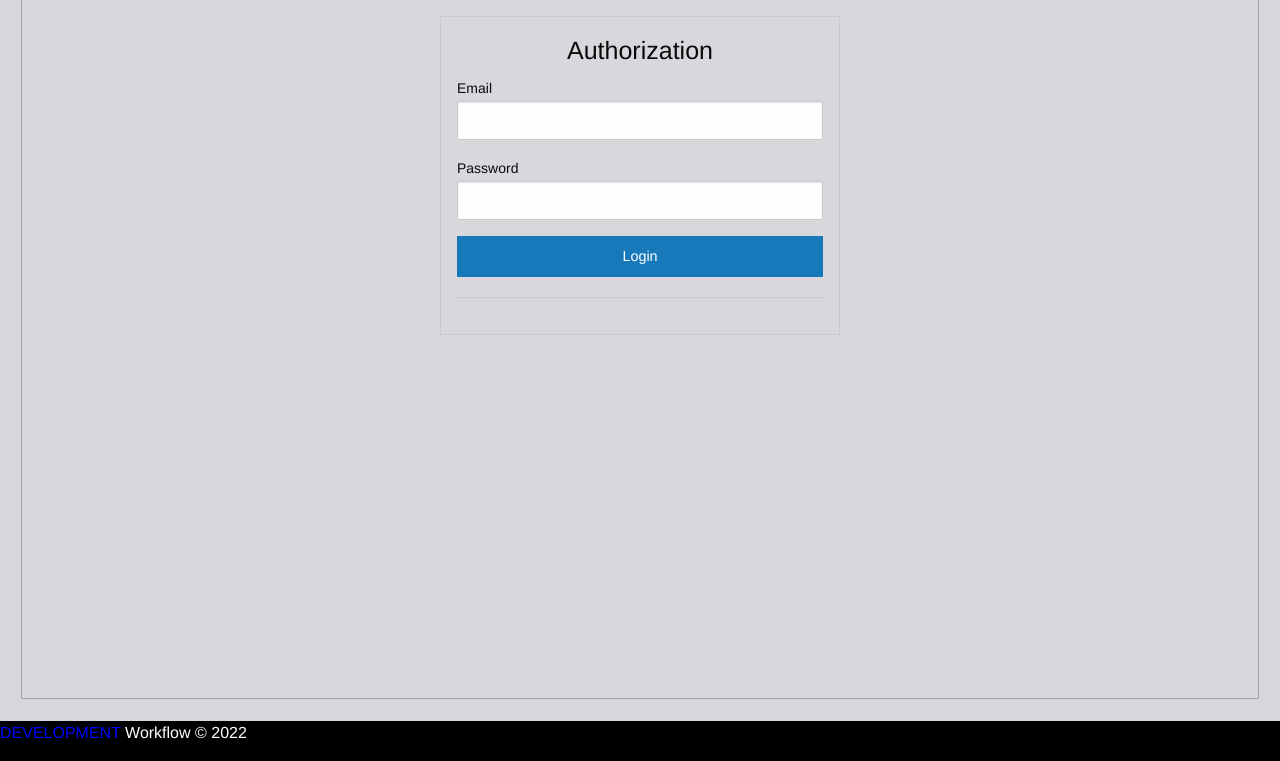
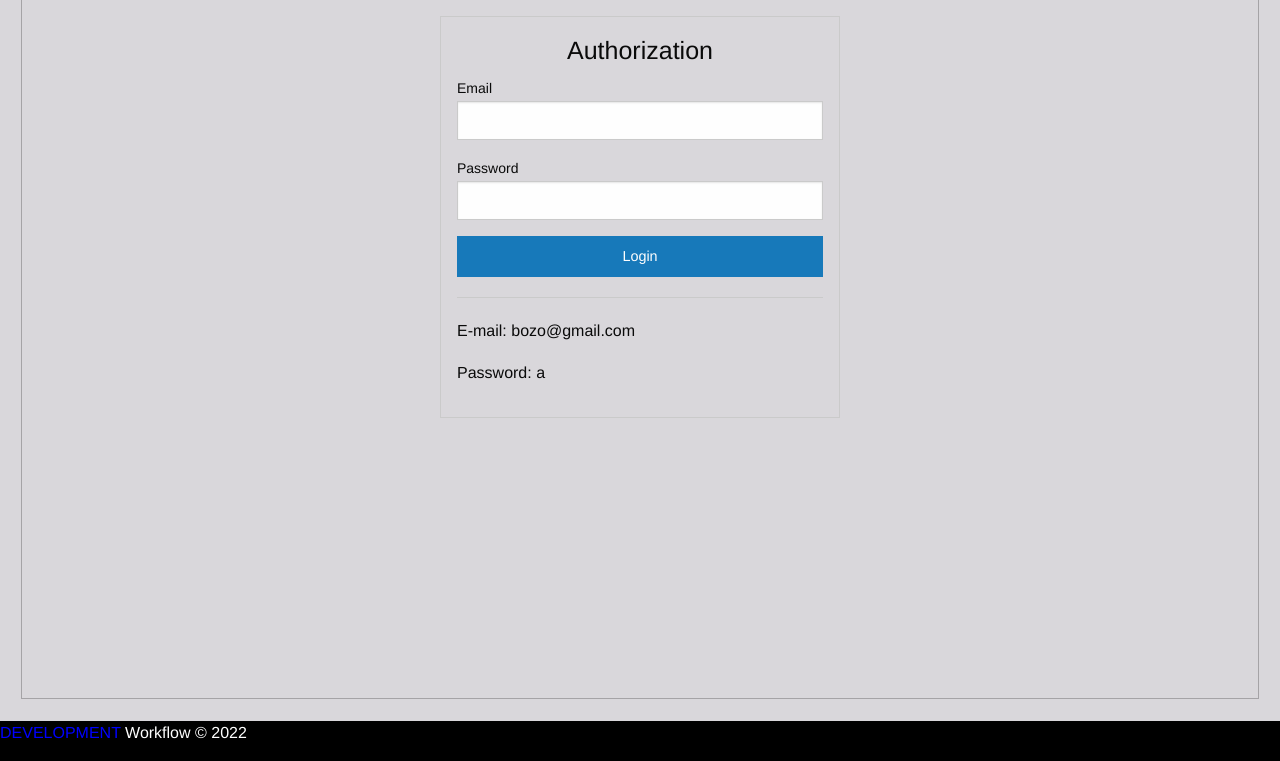
Before and after one commit to mbozic987/ZavrsniRadPP24, a PHP site: page /login in a window 1280 px wide. Shown: the part 62-823 px from the top of the page. Run offline with PHP 8.4, Linux system fonts and the light colour scheme; some libraries are stand-ins or nearby versions.

Commit message:
Added email and password to login form

```diff
--- a/WorkflowAPP/app/view/login.phtml
+++ b/WorkflowAPP/app/view/login.phtml
@@ -13,4 +13,6 @@ method="POST">
   </p>
   <hr/>
   <p style="color: red"><?=$message?></p>
+  <p>E-mail: bozo@gmail.com</p>
+  <p>Password: a</p>
 </form>
```
